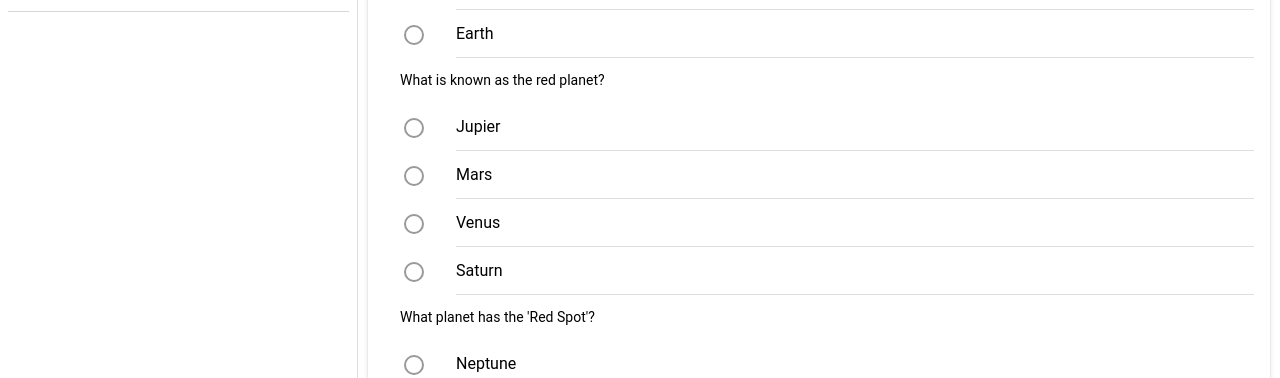
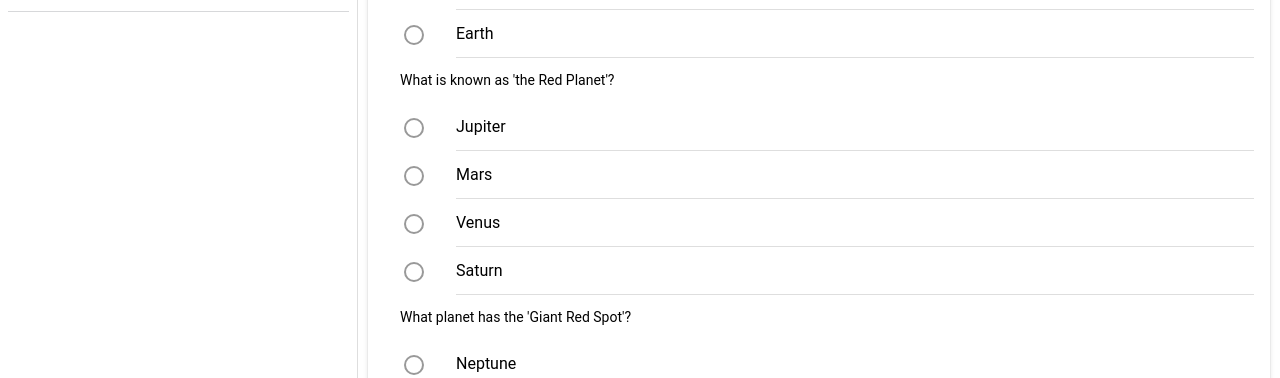
Before and after one commit to darrenbrett/memori, a React (Create React App) app: page /questions in a window 1280 px wide. Shown: the part 266-644 px from the top of the page. Built offline with nearby package versions, Linux system fonts and the light colour scheme.

Commit message:
Fixed submission/re-render bug

```diff
--- a/src/components/Challenge/Countdown/Countdown.tsx
+++ b/src/components/Challenge/Countdown/Countdown.tsx
@@ -3,6 +3,7 @@ import "./Countdown.css";
 import { IonAlert } from "@ionic/react";
 import { useHistory } from "react-router";
 
+// const Countdown = React.memo<Timer>((props) => {
 const Countdown: React.FC<Timer> = (props) => {
   const [over, setOver] = useState(false);
   const [time, setTime] = useState({
@@ -14,14 +15,9 @@ const Countdown: React.FC<Timer> = (props) => {
 
   let expired: boolean = false;
 
-  if (time.minutes === 0 && time.seconds === 0) {
-    expired = true;
-  }
+  if (time.minutes === 0 && time.seconds === 0) expired = true;
 
   const tick = () => {
-    if (over) {
-      console.log("Time expired!");
-    }
     if (time.minutes === 0 && time.seconds === 0) setOver(true);
     else if (time.minutes === 0 && time.seconds === 0)
       setTime({
@@ -45,14 +41,18 @@ const Countdown: React.FC<Timer> = (props) => {
     return () => clearInterval(timerID);
   });
 
+  const alertStatus = (
+    <IonAlert
+      isOpen={expired}
+      message={"Time has expired!"}
+      onDidDismiss={() => history.push("/questions")}
+      buttons={["OK"]}
+    ></IonAlert>
+  );
+
   return (
     <Fragment>
-      <IonAlert
-        isOpen={expired}
-        message={"Time has expired!"}
-        onDidDismiss={() => history.push("/questions")}
-        buttons={["OK"]}
-      ></IonAlert>
+      {alertStatus}
       <span className="timer">
         {!over &&
           ` ${time.minutes
--- a/src/components/Challenge/Questions/Questions.tsx
+++ b/src/components/Challenge/Questions/Questions.tsx
@@ -18,28 +18,92 @@ import {
   IonCardContent,
 } from "@ionic/react";
 import React from "react";
+import { useHistory } from "react-router";
 
 const Questions: React.FC = () => {
+  const history = useHistory();
+
+  let questions = [
+    {
+      id: 1,
+      question: "What is the closest planet to the sun?",
+      choices: ["Mercury", "Mars", "Venus", "Earth"],
+      answer: "Mercury",
+    },
+    {
+      id: 2,
+      question: "What is known as 'the Red Planet'?",
+      choices: ["Jupiter", "Mars", "Venus", "Saturn"],
+      answer: "Mars",
+    },
+    {
+      id: 3,
+      question: "What planet has the 'Giant Red Spot'?",
+      choices: ["Neptune", "Venus", "Jupiter", "Mars"],
+      answer: "Jupiter",
+    },
+  ];
+
+  let answers: Answers[] = [];
+  let finalAnswers: Answers[] = [];
+
+  const getSelection = (
+    questionIndex: number,
+    optionIndex: number,
+    choice: string
+  ) => {
+    let answersArr: Answers[] = [];
+    if (answers.length < 1) {
+      answers.push({ questionIndex, optionIndex, choice });
+      answersArr = [...answers];
+    }
+    for (const i of answers) {
+      if (i.questionIndex === questionIndex) {
+        const filteredArr = answers.filter(
+          (i: Answers) => i.questionIndex !== questionIndex
+        );
+        filteredArr.push({ questionIndex, optionIndex, choice });
+        answers = [...filteredArr];
+        answersArr = [...answers];
+      } else if (i.questionIndex !== questionIndex) {
+        answers.push({ questionIndex, optionIndex, choice });
+        answersArr = [...answers];
+      }
+      finalAnswers = [...answersArr];
+      console.log("finalAnswers: ", finalAnswers);
+    }
+  };
+
+  const getScore = () => {
+    let score = 0;
+    for (const u of answers) {
+      for (const q of questions) {
+        if (u.questionIndex + 1 === q.id && u.choice === q.answer) {
+          score++;
+        }
+      }
+    }
+    console.log("score: ", score);
+    return score;
+  };
+
   const submitAnswers = () => {
     console.log("submitAnsers() is firing...");
+    // answersSubmitted = true;
+    // form.reset();
+    getScore();
+    showModal();
+    updateUser();
+    history.push("/home");
   };
-  const questions = [
-    {
-      id: "abc",
-      question: "What is the closest planet to the sun?",
-      choices: ["Mercury", "Mars", "Venus", "Earth"],
-    },
-    {
-      id: "def",
-      question: "What is known as the red planet?",
-      choices: ["Jupier", "Mars", "Venus", "Saturn"],
-    },
-    {
-      id: "ghi",
-      question: "What planet has the 'Red Spot'?",
-      choices: ["Neptune", "Venus", "Jupiter", "Mars"],
-    },
-  ];
+
+  const showModal = () => {
+    console.log("Showing modal...");
+  };
+
+  const updateUser = () => {
+    console.log("Updating user...");
+  };
 
   return (
     <IonPage>
@@ -54,19 +118,22 @@ const Questions: React.FC = () => {
       <IonContent>
         <IonCard>
           <IonCardContent>
+            <form id="triviaForm">
               <IonList>
-              {questions.map((q) => (
+                {questions.map((q, questionIndex) => (
                   <IonRadioGroup value="biff" key={q.id}>
                     <IonListHeader>
                       <IonLabel class="question">{q?.question}</IonLabel>
                     </IonListHeader>
-                  {q.choices.map((choice, index) => (
-                    <IonItem key={choice[index]}>
+                    {q.choices.map((choice, optionIndex) => (
+                      <IonItem key={choice[optionIndex]}>
                         <IonLabel>{choice}</IonLabel>
                         <IonRadio
                           slot="start"
                           value={choice}
-                        onClick={() => getSelection()}
+                          onClick={() =>
+                            getSelection(questionIndex, optionIndex, choice)
+                          }
                         ></IonRadio>
                       </IonItem>
                     ))}
@@ -74,13 +141,10 @@ const Questions: React.FC = () => {
                 ))}
               </IonList>
               <IonItemDivider className="divider"></IonItemDivider>
-            <IonButton
-              expand="block"
-              type="submit"
-              onClick={() => submitAnswers()}
-            >
+              <IonButton expand="block" onClick={submitAnswers}>
                 SUBMIT ANSWERS
               </IonButton>
+            </form>
           </IonCardContent>
         </IonCard>
       </IonContent>
@@ -89,3 +153,9 @@ const Questions: React.FC = () => {
 };
 
 export default Questions;
+
+export interface Answers {
+  questionIndex: number;
+  optionIndex: number;
+  choice: string;
+}
--- a/src/components/Challenge/Story/Story.tsx
+++ b/src/components/Challenge/Story/Story.tsx
@@ -18,16 +18,12 @@ import "./Story.css";
 import Countdown from "./../Countdown/Countdown";
 
 const Story: React.FC = () => {
-  const duration = {
-    minutes: 2,
-    seconds: 0,
-  };
   let titleWithTimer;
   titleWithTimer = (
     <IonTitle>
       Time Remaining:
       <span>
-        <Countdown minutes={duration.minutes} />
+        <Countdown minutes={1} />
       </span>
     </IonTitle>
   );
```
Lines whose indentation alone changed are shown as unchanged.
